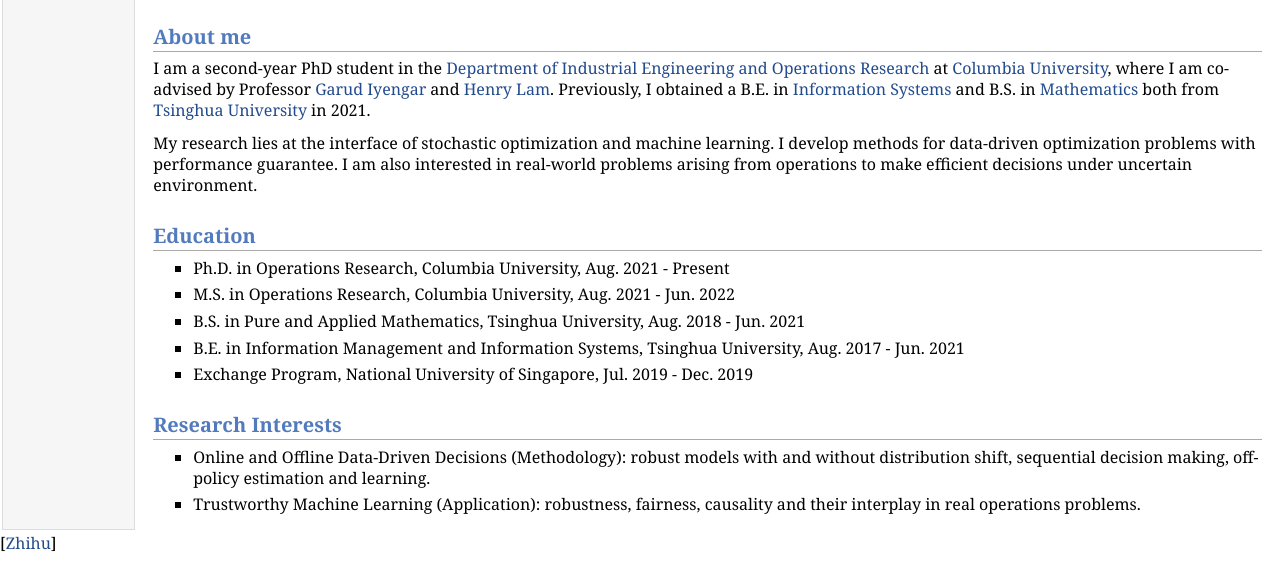
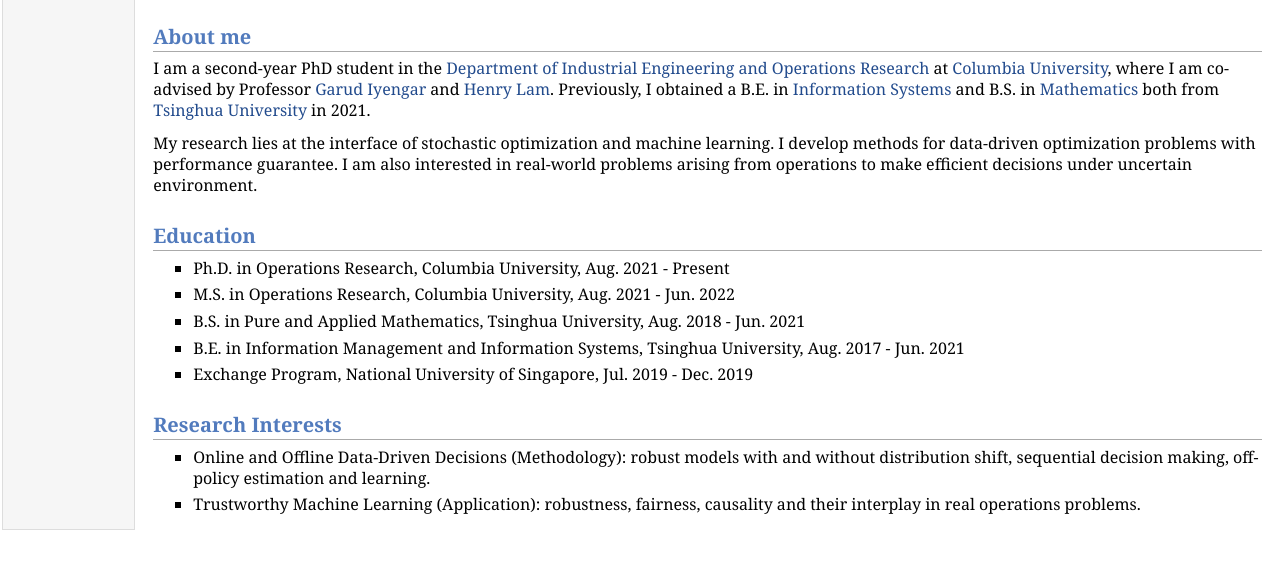
Before and after one commit to wangtianyu61/wangtianyu61.github.io, a plain HTML site: page index.html in a window 1280 px wide. Shown: the part 407-969 px from the top of the page. After the commit the page ends 947 px from the top, so only its background shows below. Drawn offline with Linux system fonts and the light colour scheme.

Commit message:
fix bugs

```diff
--- a/index.html
+++ b/index.html
@@ -68,5 +68,3 @@ I am a second-year PhD student in the <a href = 'https://www.ieor.columbia.edu/'
 </table>
 </body>
 </html>
-
-[<a href="https://www.zhihu.com/people/kong-ju-ti">Zhihu</a>]
```
